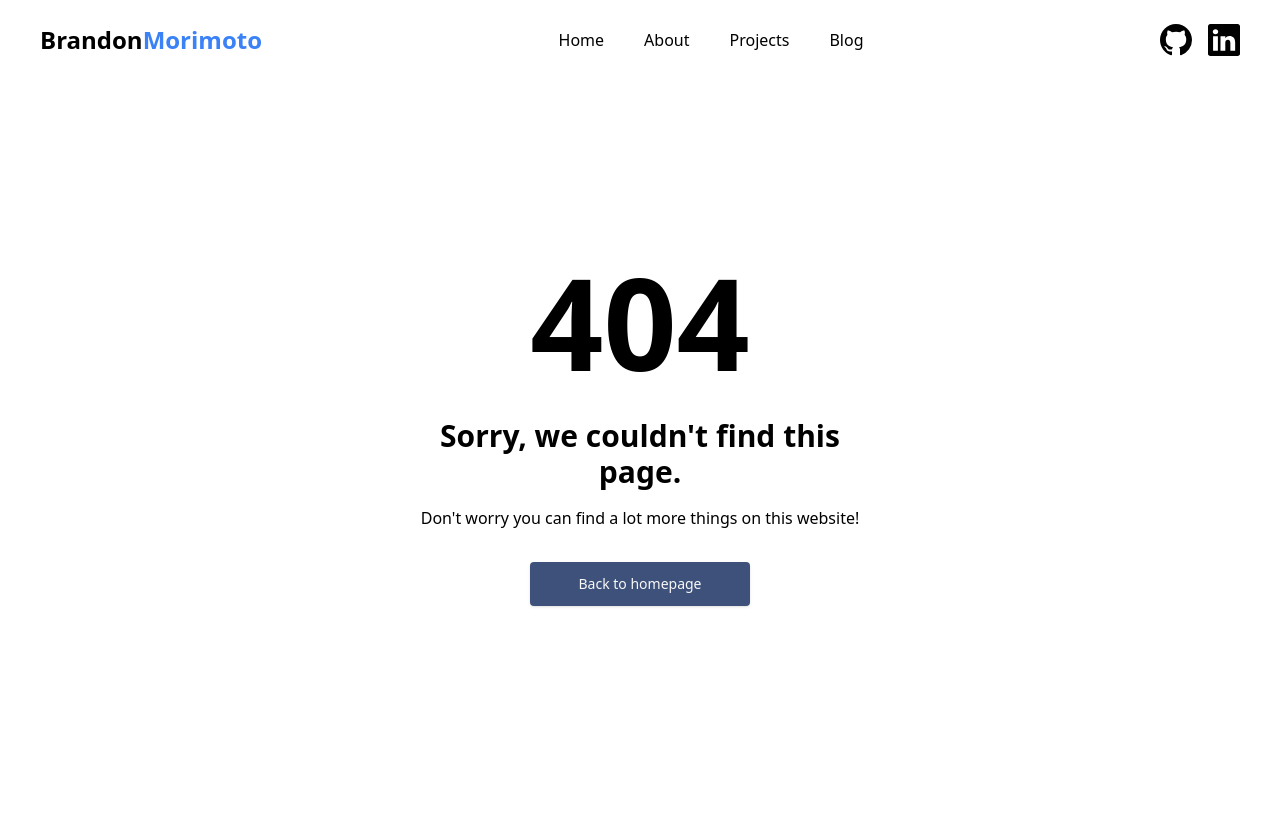
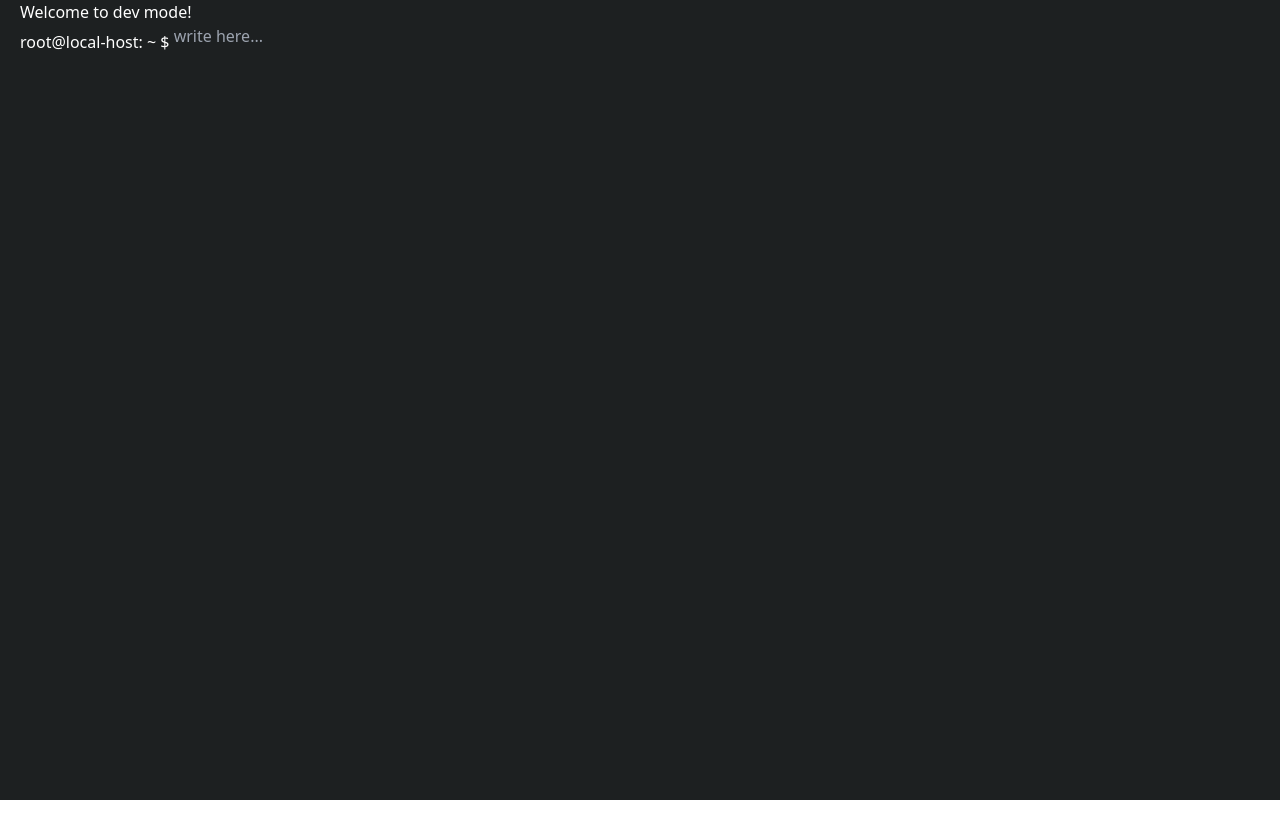
Before and after one commit to BKM99/portfolio-blog-website, a Next.js app: page /dev-mode in a window 1280 px wide. Before the commit this address had no page. Shown: the top 838 px of the page. After the commit the page ends 800 px from the top, so only its background shows below. Built offline with nearby package versions, Linux system fonts and the light colour scheme.

Commit message:
some progress on terminal interface

```diff
--- a/components/DevMode.js
+++ b/components/DevMode.js
@@ -1,5 +1,34 @@
+const selectCommand = (command) => {
+    switch (command.toLowerCase()) {
+        case 'help':
+            break;
+        default:
+            break;
+    }
+}
+
 const devMode = () => {
-    return <h1 className="py-20">Welcome to dev mode!</h1>
+
+    const prompt = "root@local-host: ~ $ "
+
+    return (
+        <div>
+            <h1 className="bg-testColor h-screen text-white px-5">
+                Welcome to dev mode!
+                <div>
+                    {prompt}
+                    <textarea className="bg-testColor resize-none focus:outline-0"
+                        data-gramm="false"
+                        data-gramm_editor="false"
+                        data-enable-grammarly="false"
+                        id="textarea"
+                        cols="30" rows="1"
+                        placeholder="write here..."
+                    />
+                </div>
+            </h1>
+        </div>
+    )
 }
 
 export default devMode;
--- a/components/Home.js
+++ b/components/Home.js
@@ -1,18 +1,13 @@
 import { motion } from 'framer-motion'
 import Link from 'next/link'
 import { useState } from 'react'
-import DevMode from '../components/DevMode'
+// import DevMode from '../components/DevMode'
 
 const Home = () => {
 
-    const [isDevMode, setDevMode] = useState(false)
-    const handleDevMode = () => {
-        setDevMode(true)
-    }
-
     return (
         <div>
-            {isDevMode ? <DevMode/> : <motion.div
+            <motion.div
                 initial='hidden'
                 animate='visible'
                 variants={{
@@ -58,12 +53,18 @@ const Home = () => {
                                 </a>
                             </Link>
                         </div>
-                        <div className='hidden md:block'>
-                            <button onClick={handleDevMode}>Dev Mode</button>
+                        <div className='py-10'>
+                            <Link href='/dev-mode'>
+                                <a
+                                    className='px-12 py-3 text-sm font-medium text-culturedWhite bg-mnBlue rounded shadow active:bg-blue-500 hover:bg-carolinaBlue focus:outline-none focus:ring'
+                                >
+                                    Dev Mode
+                                </a>
+                            </Link>
                         </div>
                     </div>
                 </div>
-            </motion.div>}
+            </motion.div>
         </div>
     )
 }
--- a/pages/_app.js
+++ b/pages/_app.js
@@ -1,13 +1,18 @@
 import '../styles/globals.css'
 import Navbar from '../components/Navbar'
+import { useRouter } from 'next/router'
 
 function MyApp({ Component, pageProps }) {
-	return (
-		<div>
-			<Navbar/>
-			<Component {...pageProps} />
-		</div>
-	)
+    // TODO: pretty scuffed way of doing this, need to fix maybe use redux?
+    // I don't really like having the dev-mode just be another page
+    const router = useRouter()
+    const showHeader = router.pathname === '/dev-mode' ? false : true;
+    return (
+        <div>
+            { showHeader && <Navbar />}
+            <Component {...pageProps} />
+        </div>
+    )
 }
 
 export default MyApp
--- /dev/null
+++ b/pages/dev-mode.js
@@ -0,0 +1,10 @@
+import DevMode from '../components/DevMode'
+
+const DevModePage = () => {
+    return (
+    <DevMode/>
+
+    )
+}
+
+export default DevModePage
--- a/tailwind.config.js
+++ b/tailwind.config.js
@@ -15,8 +15,8 @@ module.exports = {
                 'midnightBlue': '#41729F',
                 'darkBlue': '#274472',
                 'babyBlue': '#C3E0E5',
-                'gainsboro': '#E2DED0'
-
+                'gainsboro': '#E2DED0',
+                'testColor': '#1d2021'
             }
         },
     },
```
